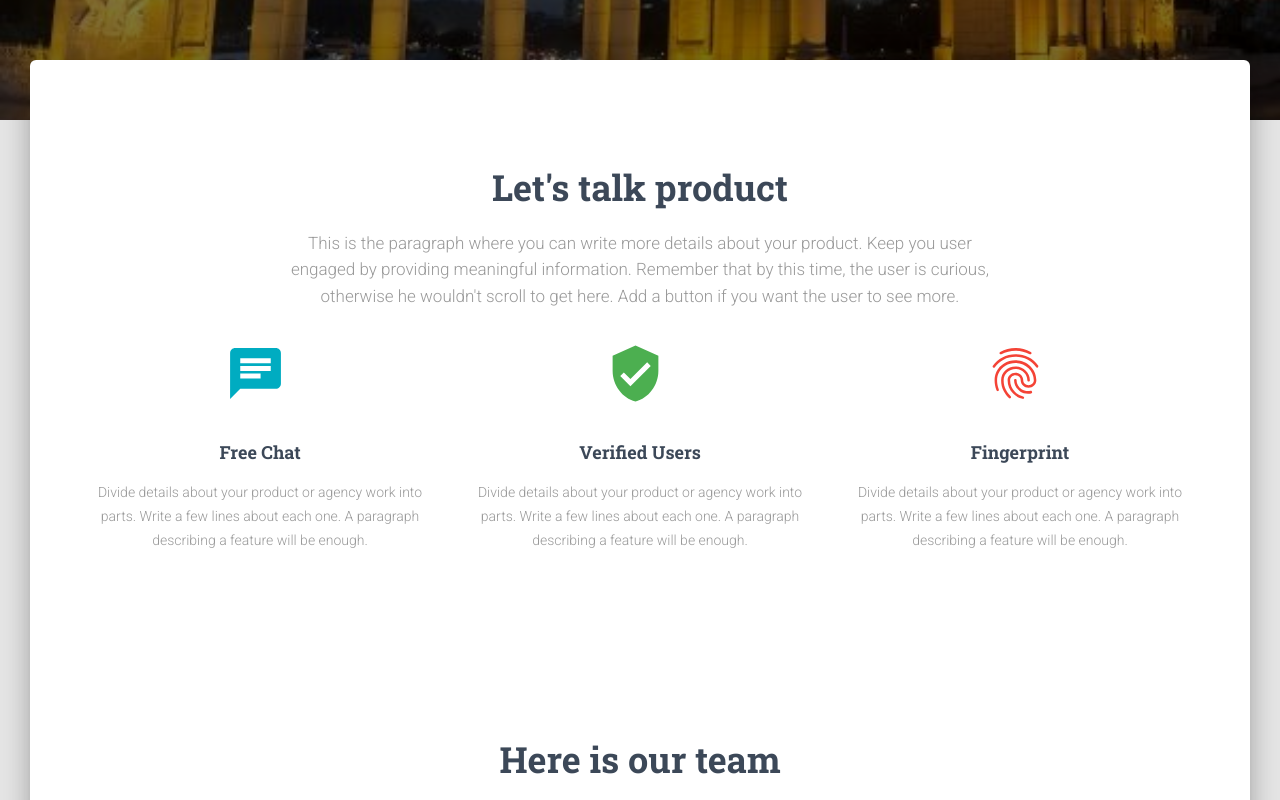
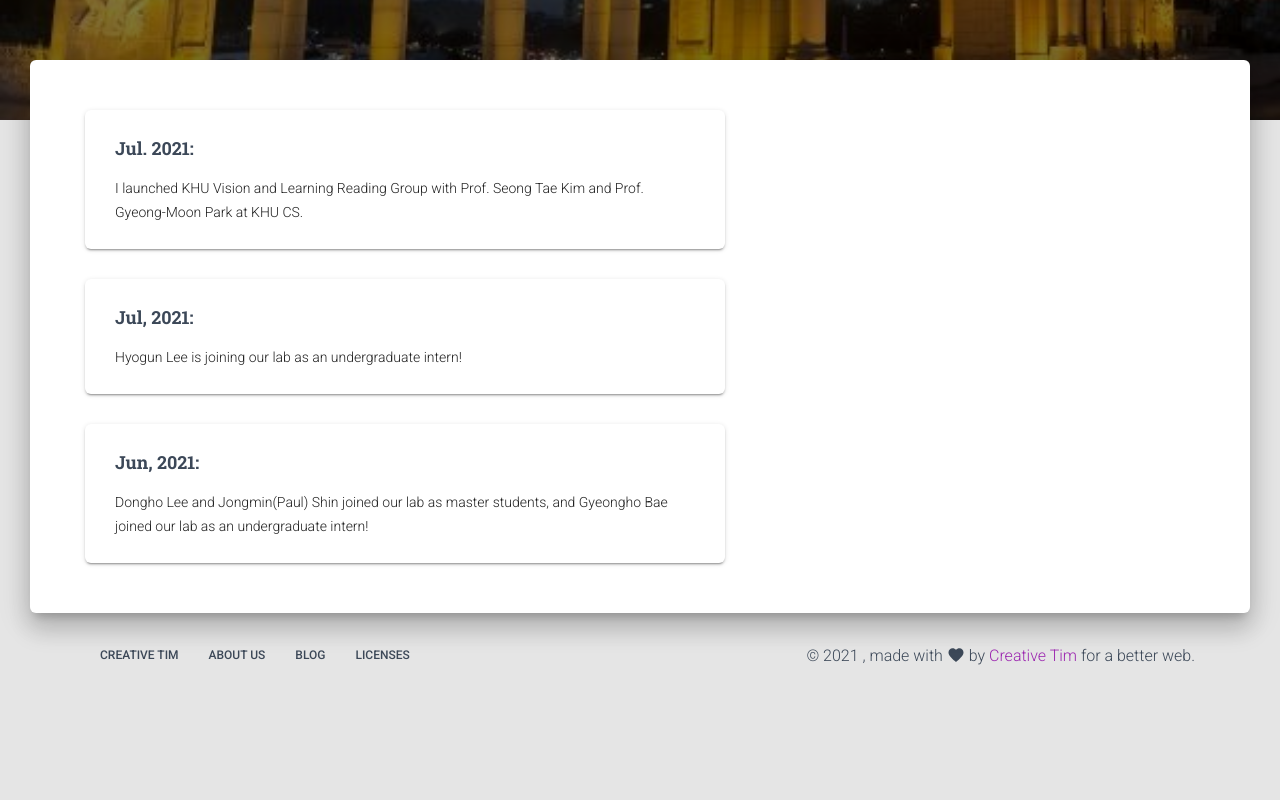
Before and after one commit to jinwoochoipage/jinwoochoi, a Next.js app: page /landing in a window 1280 px wide. Shown: the part 600-1400 px from the top of the page. After the commit the page ends 1298 px from the top, so only its background shows below. Built offline with nearby package versions, Linux system fonts and the light colour scheme.

Commit message:
feat: Homepage Card 추가

```diff
--- /dev/null
+++ b/components/home/HomeCard/HomeCard.js
@@ -0,0 +1,27 @@
+import { makeStyles } from "@material-ui/core/styles";
+// core components
+import Card from "components/Card/Card.js";
+import CardBody from "components/Card/CardBody.js";
+import Button from "components/CustomButtons/Button.js";
+import imagesStyles from "styles/jss/nextjs-material-kit/imagesStyles.js";
+
+import { cardTitle } from "styles/jss/nextjs-material-kit.js";
+
+const styles = {
+  ...imagesStyles,
+  cardTitle,
+};
+
+export default function HomeCard({ title, contents, ...rest }) {
+  const useStyles = makeStyles(styles);
+  const classes = useStyles();
+
+  return (
+    <Card {...rest}>
+      <CardBody>
+        <h4 className={classes.cardTitle}>{title}</h4>
+        <p>{contents}</p>
+      </CardBody>
+    </Card>
+  );
+}
--- a/pages/landing.js
+++ b/pages/landing.js
@@ -1,12 +1,5 @@
 import React from "react";
-// nodejs library that concatenates classes
 import classNames from "classnames";
-// @material-ui/core components
-import { makeStyles } from "@material-ui/core/styles";
-
-// @material-ui/icons
-
-// core components
 import Header from "components/Header/Header.js";
 import Footer from "components/Footer/Footer.js";
 import GridContainer from "components/Grid/GridContainer.js";
@@ -14,19 +7,39 @@ import GridItem from "components/Grid/GridItem.js";
 import Button from "components/CustomButtons/Button.js";
 import HeaderLinks from "components/Header/HeaderLinks.js";
 import Parallax from "components/Parallax/Parallax.js";
-
+import HomeCard from "components/home/HomeCard/HomeCard.js";
 import styles from "styles/jss/nextjs-material-kit/pages/landingPage.js";
-
-// Sections for this page
 import ProductSection from "pages-sections/LandingPage-Sections/ProductSection.js";
-import TeamSection from "pages-sections/LandingPage-Sections/TeamSection.js";
-import WorkSection from "pages-sections/LandingPage-Sections/WorkSection.js";
+import { makeStyles } from "@material-ui/core/styles";
+import styled from "@emotion/styled";
 
 const dashboardRoutes = [];
 
-const useStyles = makeStyles(styles);
+// TODO: ts-doc 형태에 맞게 주석 추가(카드 추가하는 방법)
+const histories = [
+  {
+    title: "Jul. 2021: ",
+    contents:
+      "I launched KHU Vision and Learning Reading Group with Prof. Seong Tae Kim and Prof. Gyeong-Moon Park at KHU CS.",
+  },
+  {
+    title: "Jul, 2021: ",
+    contents: "Hyogun Lee is joining our lab as an undergraduate intern!",
+  },
+  {
+    title: "Jun, 2021: ",
+    contents:
+      "Dongho Lee and Jongmin(Paul) Shin joined our lab as master students, and Gyeongho Bae joined our lab as an undergraduate intern!",
+  },
+];
+
+const HomeCardWrapper = styled.div`
+  padding-top: 20px;
+  padding-bottom: 20px;
+`;
 
 export default function LandingPage({ ...rest }) {
+  const useStyles = makeStyles(styles);
   const classes = useStyles();
   return (
     <div>
@@ -57,9 +70,16 @@ export default function LandingPage({ ...rest }) {
       </Parallax>
       <div className={classNames(classes.main, classes.mainRaised)}>
         <div className={classes.container}>
-          <ProductSection />
-          <TeamSection />
-          <WorkSection />
+          <HomeCardWrapper>
+            {histories.map((history, index) => (
+              <HomeCard
+                key={index}
+                title={history.title}
+                contents={history.contents}
+                style={{ width: "40rem" }}
+              />
+            ))}
+          </HomeCardWrapper>
         </div>
       </div>
       <Footer />
--- a/tsconfig.json
+++ b/tsconfig.json
@@ -16,13 +16,14 @@
     "moduleResolution": "node",
     "resolveJsonModule": true,
     "isolatedModules": true,
-    "jsx": "preserve"
+    "jsx": "preserve",
+    "baseUrl": ".",
   },
   "include": [
     "next-env.d.ts",
     "**/*.ts",
     "**/*.tsx"
-  ],
+, "components/home/HomeCard/HomeCard.js"  ],
   "exclude": [
     "node_modules"
   ]
```
